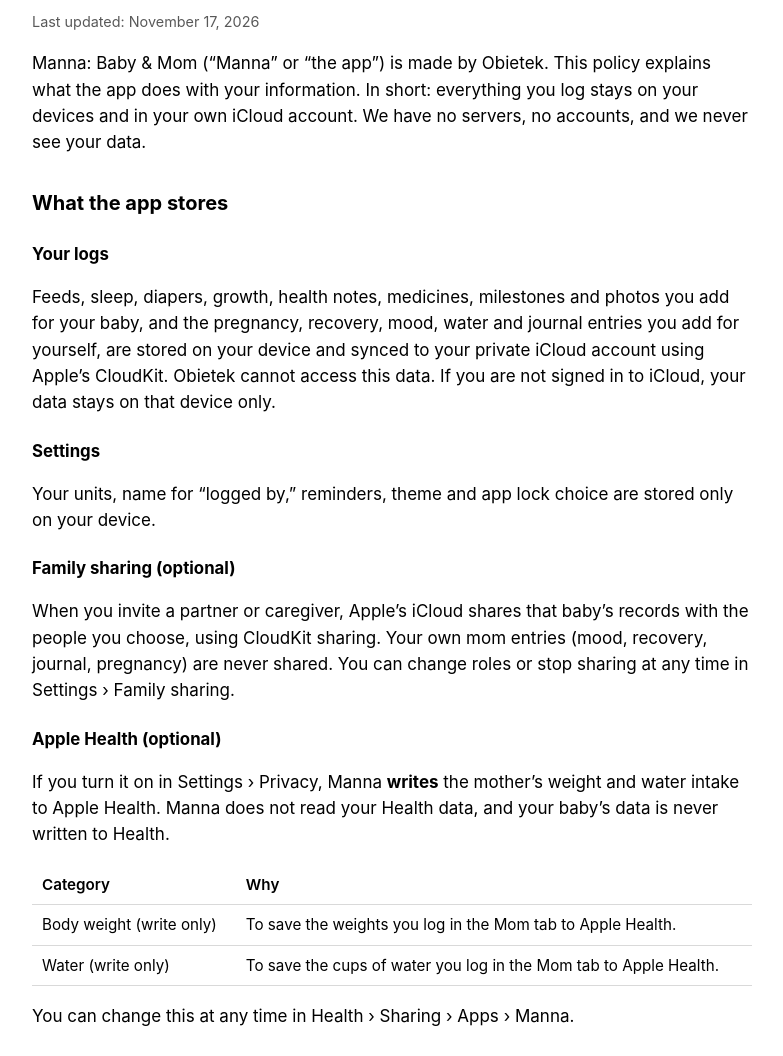
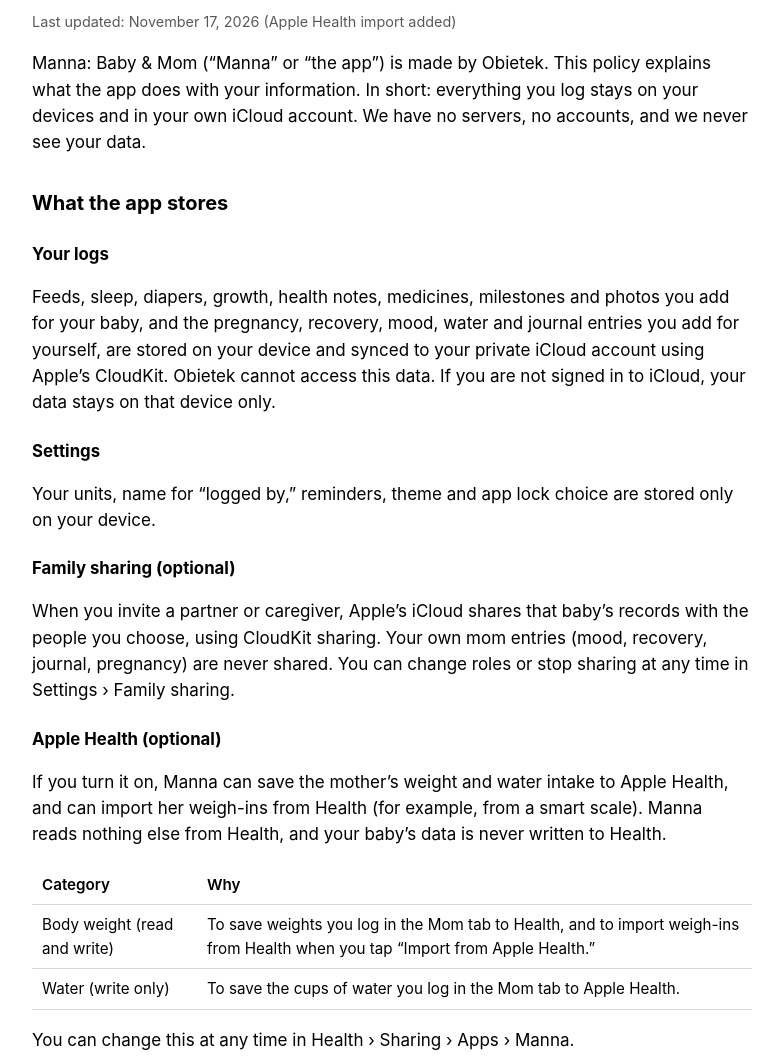
Before and after one commit to Obietek/manna, a plain HTML site: page privacy/index.html in a window 1280 px wide. Shown: the part 181-1237 px from the top of the page, without its empty margins (248-1031 px from the left). Drawn offline with Linux system fonts and the light colour scheme.

Commit message:
Privacy and support: Apple Health weight import, twins
Co-Authored-By: Claude Opus 5.5 <noreply@anthropic.com>
Claude-Session: https://claude.ai/code/session_01KRWL8msREWDL2xfQNkWhQX

```diff
--- a/privacy/index.html
+++ b/privacy/index.html
@@ -14,7 +14,7 @@
 </header>
 
 <h1>Privacy Policy</h1>
-<p class="updated">Last updated: November 17, 2026</p>
+<p class="updated">Last updated: November 17, 2026 (Apple Health import added)</p>
 
 <p>Manna: Baby &amp; Mom (&ldquo;Manna&rdquo; or &ldquo;the app&rdquo;) is made by Obietek. This policy explains what the app does with your information. In short: everything you log stays on your devices and in your own iCloud account. We have no servers, no accounts, and we never see your data.</p>
 
@@ -30,10 +30,10 @@
 <p>When you invite a partner or caregiver, Apple&rsquo;s iCloud shares that baby&rsquo;s records with the people you choose, using CloudKit sharing. Your own mom entries (mood, recovery, journal, pregnancy) are never shared. You can change roles or stop sharing at any time in Settings &rsaquo; Family sharing.</p>
 
 <h3>Apple Health (optional)</h3>
-<p>If you turn it on in Settings &rsaquo; Privacy, Manna <strong>writes</strong> the mother&rsquo;s weight and water intake to Apple Health. Manna does not read your Health data, and your baby&rsquo;s data is never written to Health.</p>
+<p>If you turn it on, Manna can save the mother&rsquo;s weight and water intake to Apple Health, and can import her weigh-ins from Health (for example, from a smart scale). Manna reads nothing else from Health, and your baby&rsquo;s data is never written to Health.</p>
 <table>
   <tr><th>Category</th><th>Why</th></tr>
-  <tr><td>Body weight (write only)</td><td>To save the weights you log in the Mom tab to Apple Health.</td></tr>
+  <tr><td>Body weight (read and write)</td><td>To save weights you log in the Mom tab to Health, and to import weigh-ins from Health when you tap &ldquo;Import from Apple Health.&rdquo;</td></tr>
   <tr><td>Water (write only)</td><td>To save the cups of water you log in the Mom tab to Apple Health.</td></tr>
 </table>
 <p>You can change this at any time in Health &rsaquo; Sharing &rsaquo; Apps &rsaquo; Manna.</p>
```
Also changed, not shown: support/index.html (+6 -0 lines).
